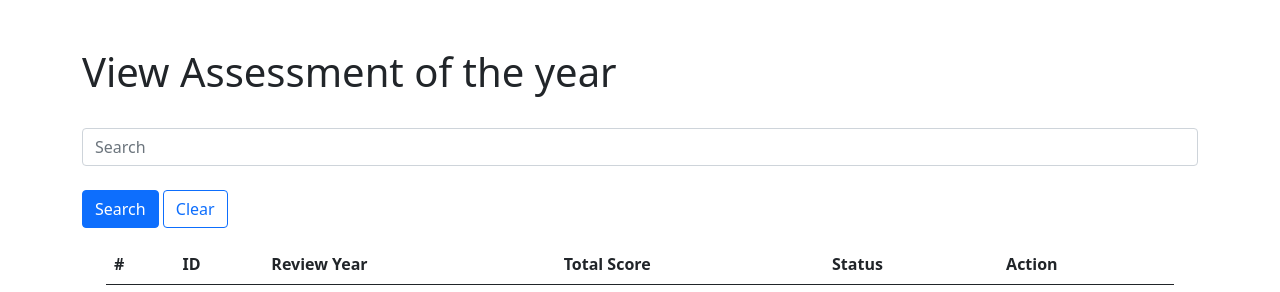
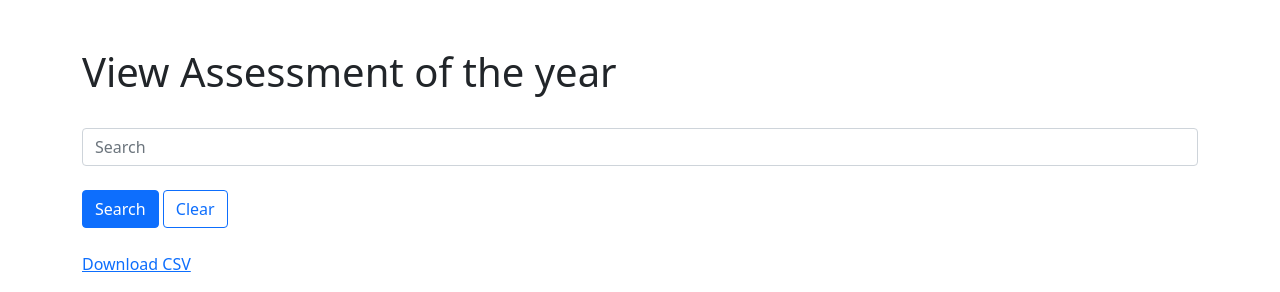
Before and after one commit to antenehbedilu/Besh-Gebeya, a Flask app: page /view-talent-assessments-year in a window 1280 px wide. Shown: the part 56-348 px from the top of the page. Run offline with Flask 2, Linux system fonts and the light colour scheme; data that the repository does not hold is empty.

Commit message:
Added pandas==1.2.4 to requirements.txt & also added Download CSV to Monthly & Yearly talent assessment

```diff
--- /dev/null
+++ b/Monthly_Talent_Assessment_of_April_2021.csv
@@ -0,0 +1,3 @@
+policyProcedure,reviewDate,comment,confidentiality,accountability,punctualityAttendance,totalScore,scores,UUID,jobKnowledge,attitudeRespectfulness,acceptsCriticism,appearanceOfWorkArea,compellationOfAssignment,qualityOfWork
+2,2021-03,,2,2,2,2.0,Least,01,2,2,2,2,2,2
+2,2021-01,,2,2,2,2.0,Least,02,2,2,2,2,2,2
--- /dev/null
+++ b/Yearly_Talent_Assessment_of_April_2021.csv
@@ -0,0 +1,5 @@
+totalScore,compellationOfAssignment,acceptsCriticism,accountability,punctualityAttendance,scores,UUID,jobKnowledge,appearanceOfWorkArea,confidentiality,reviewDate,qualityOfWork,comment,attitudeRespectfulness,policyProcedure
+2.0,2,2,2,2,Least,01,2,2,2,2021-01,2,,2,2
+5.0,5,5,5,5,Excellent,02,5,5,5,2021-01,5,,5,5
+2.0,2,2,2,2,Least,03,2,2,2,2021,2,,2,2
+5.0,5,5,5,5,Excellent,04,5,5,5,2021,5,,5,5
--- a/app.py
+++ b/app.py
@@ -1,6 +1,7 @@
-from flask import Flask, render_template, request, redirect, url_for, flash
+from flask import Flask, render_template, request, redirect, url_for, flash, send_file
 from firebase_admin import credentials, firestore, initialize_app
-from datetime import datetime
+import pandas as pd
+import datetime
 
 cred = credentials.Certificate('ipm-system-db.json')
 default_app = initialize_app(cred)
@@ -276,6 +277,25 @@ def view_talent_assessments_month():
         except Exception as e:
             return f'An Error Occured: {e}'
 
+@app.route('/download-monthly-assessment')
+def download_monthly_assessment():
+    monthly_talent_assessment = db.collection('ASSESSMENT-MONTH')
+
+    docs = monthly_talent_assessment.get()
+    data = []
+
+    for doc in docs:
+        data.append(doc.to_dict())
+        df = pd.DataFrame(data)
+
+    path = datetime.datetime.now()
+    path = path.strftime('%B_'+'%Y')
+    path = f'Monthly_Talent_Assessment_of_{path}'
+
+    df.to_csv(f'{path}.csv', index=False)
+    file = f'{path}.csv'
+    return send_file(file,as_attachment=True)
+
 @app.route('/view-talent-assessments-year', methods=['POST', 'GET'])
 def view_talent_assessments_year():
     if request.method == 'POST':
@@ -292,6 +312,25 @@ def view_talent_assessments_year():
             return render_template('view-talent-assessments-year.html', assessments=assessments)
         except Exception as e:
             return f'An Error Occured: {e}'
+
+@app.route('/download-yearly-assessment')
+def download_yearly_assessment():
+    yearly_talent_assessment = db.collection('ASSESSMENT-YEAR')
+
+    docs = yearly_talent_assessment.get()
+    data = []
+
+    for doc in docs:
+        data.append(doc.to_dict())
+        df = pd.DataFrame(data)
+
+    path = datetime.datetime.now()
+    path = path.strftime('%B_'+'%Y')
+    path = f'Yearly_Talent_Assessment_of_{path}'
+
+    df.to_csv(f'{path}.csv', index=False)
+    file = f'{path}.csv'
+    return send_file(file,as_attachment=True)
 
 @app.route('/delete-talent-assessments-month/<string:UUID>')
 def delete_talent_assessments_month(UUID):
--- a/requirements.txt
+++ b/requirements.txt
@@ -25,6 +25,7 @@ Jinja2==2.11.3
 MarkupSafe==1.1.1
 msgpack==1.0.2
 packaging==20.9
+pandas==1.2.4
 proto-plus==1.13.0
 protobuf==3.14.0
 pyasn1==0.4.8
--- a/templates/view-talent-assessments-month.html
+++ b/templates/view-talent-assessments-month.html
@@ -14,6 +14,10 @@
     <button class="btn btn-primary my-2 my-sm-0" type="submit">Search</button>
     <a class="btn btn-outline-primary my-2 my-sm-0" href="/view-talent-assessments-month">Clear</a>
   </form>
+  <br>
+  <p>
+    <a href="{{url_for('download_monthly_assessment')}}">Download CSV</a>
+</p>
 
 <div class="container mb-3 mt-3">
     <table class="table ">
--- a/templates/view-talent-assessments-year.html
+++ b/templates/view-talent-assessments-year.html
@@ -14,6 +14,10 @@
     <button class="btn btn-primary my-2 my-sm-0" type="submit">Search</button>
     <a class="btn btn-outline-primary my-2 my-sm-0" href="/view-talent-assessments-year">Clear</a>
   </form>
+  <br>
+  <p>
+    <a href="{{url_for('download_yearly_assessment')}}">Download CSV</a>
+</p>
 
 <div class="container mb-3 mt-3">
     <table class="table ">
```
